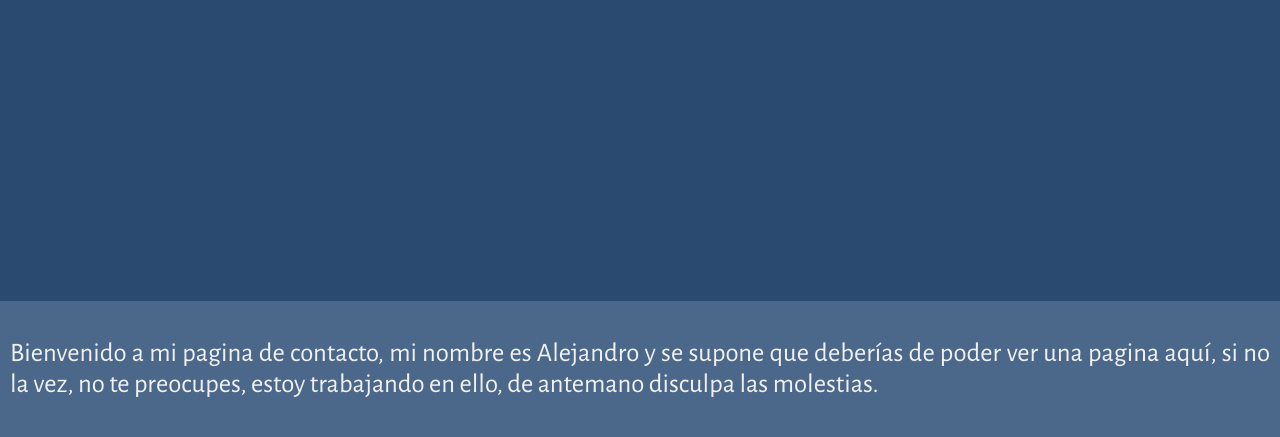
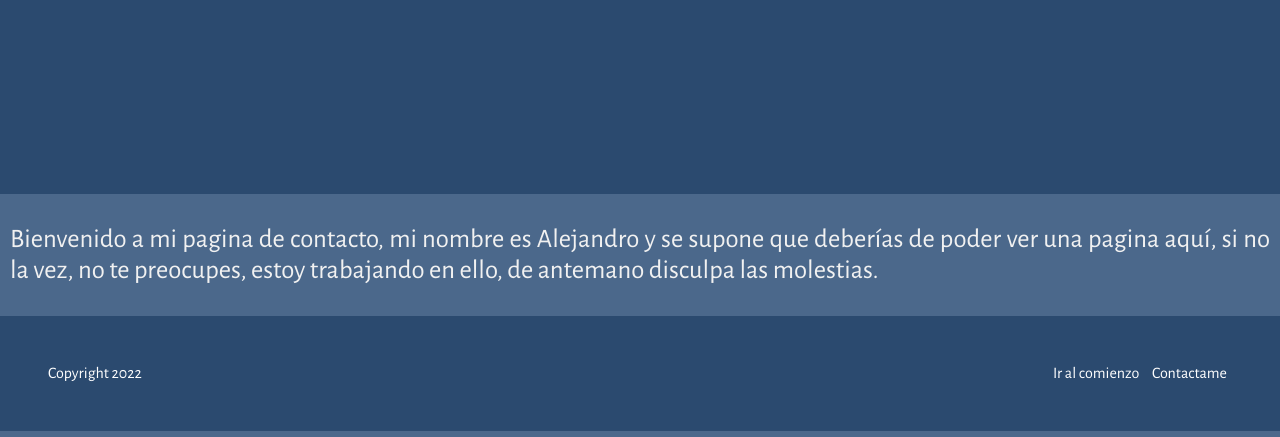
Before and after one commit to Alejok0/Alejok0.github.io, a plain HTML site: page index.html in a window 1280 px wide. Shown: the part 414-851 px from the top of the page. Drawn offline with nearby package versions, Linux system fonts and the light colour scheme.

Commit message:
Mejora en la maquetación de secciones importantes.

```diff
--- a/css/mainStyle.css
+++ b/css/mainStyle.css
@@ -1,6 +1,10 @@
-body{
-  margin:0;
-  background-color: #4B688B;
+* {
+  padding: 0px;
+  margin: 0px;
+}
+
+html{
+  font-family: 'Alegreya Sans';
 }
 
 header{
@@ -12,20 +16,54 @@ header{
 
 header h1 {
   text-align: center;
-  font-family: 'Alegreya Sans';
   font-size: 60pt;
-
   color: #F1F1F1;
 }
 
-section{
+body{
+  background-color: #4B688B;
+}
+
+.contenedor{
   margin: 0;
   padding: 10px;
+
+  display: flex;
+  flex-wrap: wrap;
 }
 
-section p {
+.post {
   font-size: 20pt;
-  font-family: 'Alegreya Sans';
   text-align: justify;
   color: #F1F1F1;
+
+  margin: 20px auto;
+  min-width: 250;
 }
+
+footer{
+  padding: 3rem;
+  background-color: #2B4A6F;
+  color: #fff;
+}
+
+footer section{
+   float: right;
+
+}
+
+footer p {
+  display: inline;
+}
+
+footer a{
+  margin: 0px 5px ;
+
+  transition: color .2s ease;
+  color: #fff;
+  text-decoration: none;
+}
+
+footer a:hover{
+  color: #d3d3d3;
+}
--- a/index.html
+++ b/index.html
@@ -3,10 +3,11 @@
 
 <head>
   <meta charset="UTF-8">
-  <title>Alejok0 contact page</title>
+  <title id="titulo">Alejok0 contact page</title>
   <link rel="icon" href="img/logo.png" type="image/x-icon">
   <link href='https://fonts.googleapis.com/css?family=Alegreya Sans' rel='stylesheet'>
   <link rel="stylesheet" href="css/mainStyle.css">
+  <script type="text/javascript" src="js/main.js"></script>
 </head>
 
 <body>
@@ -14,12 +15,24 @@
     <h1>¡Hola!</h1>
   </header>
 
- <section>
-    <p>
-      Bienvenido a mi pagina de contacto, mi nombre es Alejandro y se supone que deberías de poder ver una pagina aquí,
-      si no la vez, no te preocupes, estoy trabajando en ello, de antemano disculpa las molestias.
-    </p>
- </section>
+  <section class="contenedor">
+    <article class="post">
+      <p>
+        Bienvenido a mi pagina de contacto, mi nombre es Alejandro y se supone que deberías de poder ver una pagina
+        aquí,
+        si no la vez, no te preocupes, estoy trabajando en ello, de antemano disculpa las molestias.
+      </p>
+    </article>
+  </section>
 </body>
 
+<footer>
+  <p>Copyright 2022</p>
+  <section>
+    <a href="#titulo">Ir al comienzo</a>
+    <!-- Proximamente link a formulario de contacto vease js -->
+    <a href="mailto:ale.ghost32@gmail.com">Contactame</a>
+  </section>
+</footer>
+
 </html>
--- /dev/null
+++ b/js/main.js
@@ -0,0 +1,11 @@
+'use strict'
+
+window.addEventListener('load', function () {
+
+  function enviarCorreo() {
+    /*
+      Esta funcion servirá para enviar un correo de contacto.
+      window.open('mailto:test@example.com?subject=subject&body=body');
+     */
+  }
+});
```
